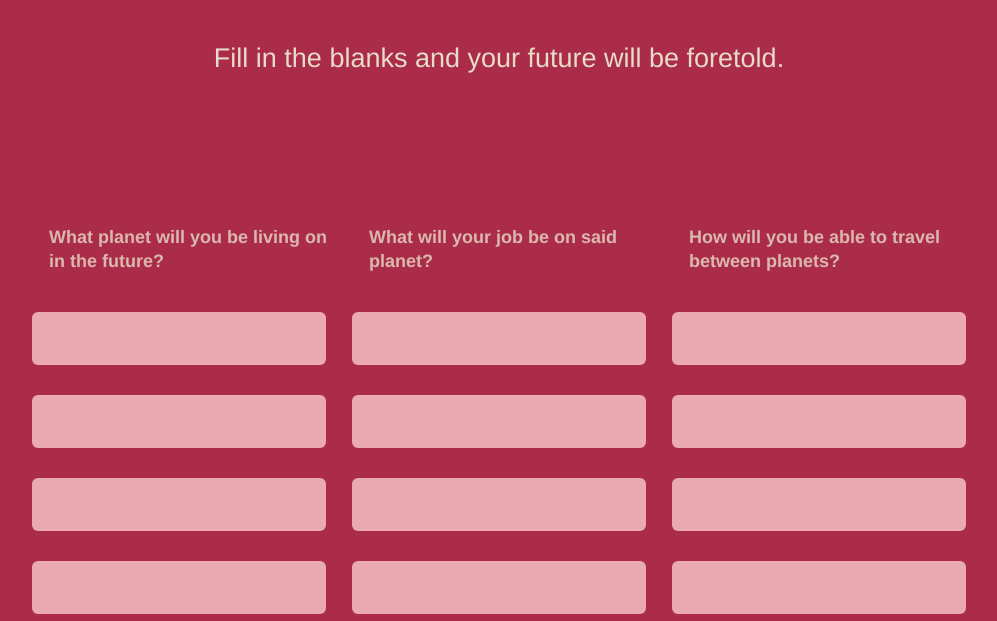
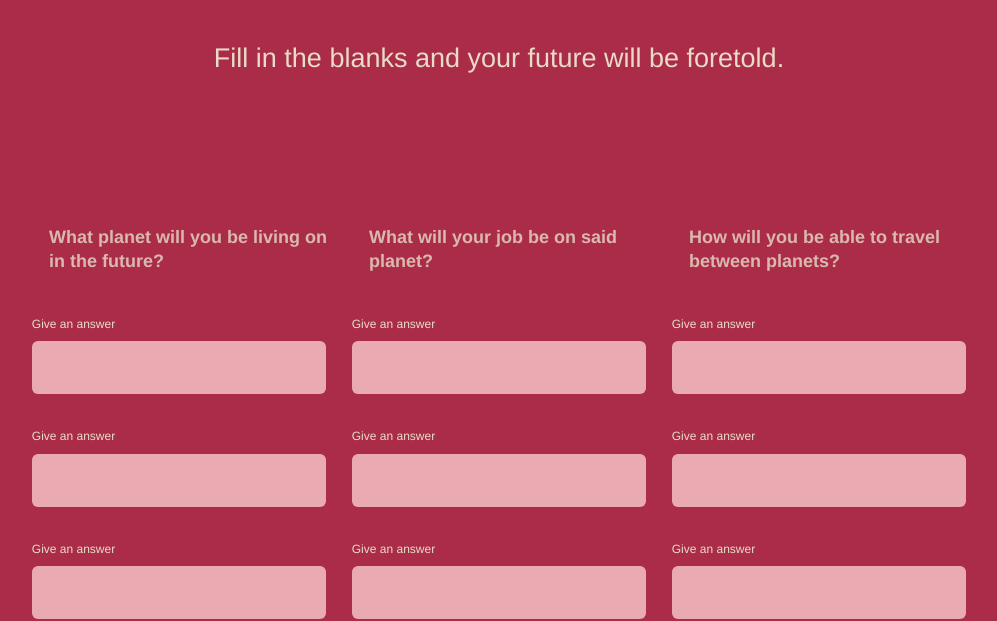
Before and after one commit to Morclouds/MASH-Game, a plain HTML site: page index.html in a window 1280 px wide. Shown: the part 182-803 px from the top of the page, without its empty margins (141-1138 px from the left). Drawn offline with Linux system fonts and the light colour scheme.

Commit message:
Update index.html
Input/Form Accessibility

```diff
--- a/index.html
+++ b/index.html
@@ -22,27 +22,27 @@
       <div class="bucket">
         <div class="choice-bucket">
           <h4 class="highlight">What planet will you be living on in the future?</h4>
-          <input name="answer_1[]" type ="text">
-          <input name="answer_1[]" type ="text" >
-          <input name="answer_1[]" type ="text" >
-          <input name="answer_1[]" type ="text" >
+          <label for="formAnswer1">Give an answer</label><input name="answer_1[] id="formAnswer1 " type ="text">
+          <label for="formAnswer1">Give an answer</label><input name="answer_1[] id="formAnswer1 " type ="text" >
+          <label for="formAnswer1">Give an answer</label><input name="answer_1[] id="formAnswer1 " type ="text" >
+          <label for="formAnswer1">Give an answer</label><input name="answer_1[] id="formAnswer1 " type ="text" >
         </div>
         <div class="choice-bucket">
           <h4 class="highlight">What will your job be on said planet?</h4>
-          <input name="answer_2[]" type ="text" >
-          <input name="answer_2[]" type ="text" >
-          <input name="answer_2[]" type ="text" >
-          <input name="answer_2[]" type ="text" >
+          <label for="formAnswer2">Give an answer</label><input name="answer_2[] id="formAnswer2 " type ="text">
+          <label for="formAnswer2">Give an answer</label><input name="answer_2[] id="formAnswer2 " type ="text" >
+          <label for="formAnswer2">Give an answer</label><input name="answer_2[] id="formAnswer2 " type ="text" >
+          <label for="formAnswer2">Give an answer</label><input name="answer_2[] id="formAnswer2 " type ="text" >
         </div>
         <div class="choice-bucket">
           <h4 class="highlight">How will you be able to travel between planets?</h4>
-          <input name="answer_3[]" type ="text" >
-          <input name="answer_3[]" type ="text" >
-          <input name="answer_3[]" type ="text" >
-          <input name="answer_3[]" type ="text" >
+          <label for="formAnswer3">Give an answer</label><input name="answer_3[] id="formAnswer3 " type ="text">
+          <label for="formAnswer3">Give an answer</label><input name="answer_3[] id="formAnswer3 " type ="text" >
+          <label for="formAnswer3">Give an answer</label><input name="answer_3[] id="formAnswer3 " type ="text" >
+          <label for="formAnswer3">Give an answer</label><input name="answer_3[] id="formAnswer3 " type ="text" >
         </div>
       </div>
-      <button type="submit" class="button-submit">Tell my fortune</button>
+      <button type="submit" class="button-submit">Tell me the future</button>
     </form>
     <script src="script.js"></script>
   </body>
```
